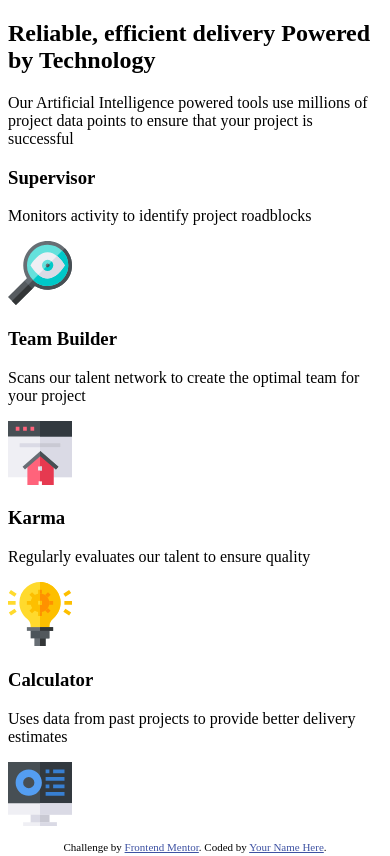
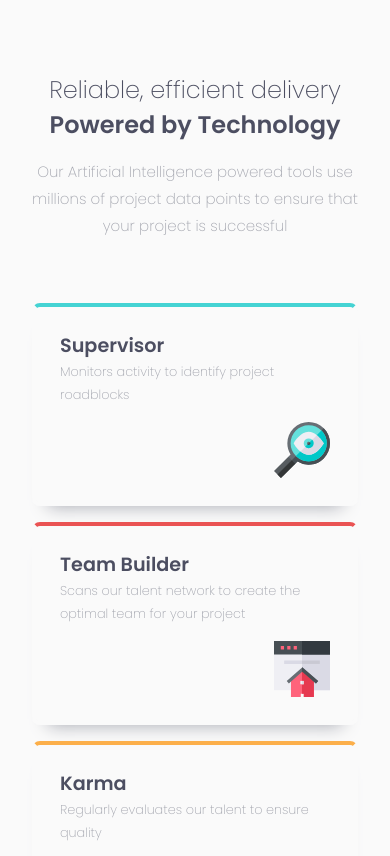
Before and after one commit to dhakobja/Four-Card-Feature-Section, a plain HTML site: page index.html in a window 390 px wide. Shown: the top 856 px of the page. Drawn offline with Linux system fonts and the light colour scheme.

Commit message:
Finished the Mobile Design

```diff
--- a/style.css
+++ b/style.css
@@ -1,3 +1,120 @@
+:root {
+  --Red: hsl(0, 78%, 62%);
+  --Cyan: hsl(180, 62%, 55%);
+  --Orange: hsl(34, 97%, 64%);
+  --Blue: hsl(212, 86%, 64%);
+  --Dark-Blue: hsl(234, 12%, 34%);
+  --Gray-Blue: hsl(229, 6%, 66%);
+  --Light-Gray: hsl(0, 0%, 98%);
+}
+
+* {
+  box-sizing: border-box;
+  margin: 0;
+  padding: 0;
+}
+
+html,
+body {
+  min-height: 100%;
+}
+
+body {
+  font-family: "Poppins", sans-serif;
+  font-size: 15px;
+  background-color: var(--Light-Gray);
+  padding: 2rem;
+  margin-top: 2.5rem;
+}
+
+h1 {
+  font-size: 1.5rem;
+  font-weight: 300;
+  text-align: center;
+  margin-bottom: 1rem;
+  color: var(--Dark-Blue);
+}
+
+.bold {
+  font-weight: 700;
+}
+
+.top_block p {
+  text-align: center;
+  margin-bottom: 4rem;
+}
+
+.top_block p,
+.left_block p,
+.top p,
+.bottom p,
+.right_block p {
+  font-weight: 300;
+  color: var(--Gray-Blue);
+  line-height: 1.8;
+}
+
+.left_block,
+.top,
+.bottom,
+.right_block {
+  display: flex;
+  flex-flow: column;
+  border: 0.3rem solid;
+  border-radius: 0.5rem;
+  border-color: var(--Light-Gray);
+  box-shadow: 0px 16px 17px -16px var(--Gray-Blue);
+  padding: 1.5rem;
+  margin-bottom: 1rem;
+}
+
+.left_block h3,
+.top h3,
+.bottom h3,
+.right_block h3 {
+  font-size: 1.2rem;
+  color: var(--Dark-Blue);
+}
+
+.left_block p,
+.top p,
+.bottom p,
+.right_block p {
+  font-size: 0.8rem;
+  margin-bottom: 1rem;
+}
+
+.left_block p,
+.top p,
+.bottom p,
+.right_block p {
+  font-weight: 300;
+}
+
+.left_block img,
+.top img,
+.bottom img,
+.right_block img {
+  width: 3.5rem;
+  align-self: flex-end;
+}
+
+.left_block {
+  border-top-color: var(--Cyan);
+}
+
+.top {
+  border-top-color: var(--Red);
+}
+
+.bottom {
+  border-top-color: var(--Orange);
+}
+
+.right_block {
+  border-top-color: var(--Blue);
+}
+
 .attribution {
   font-size: 11px;
   text-align: center;
```
